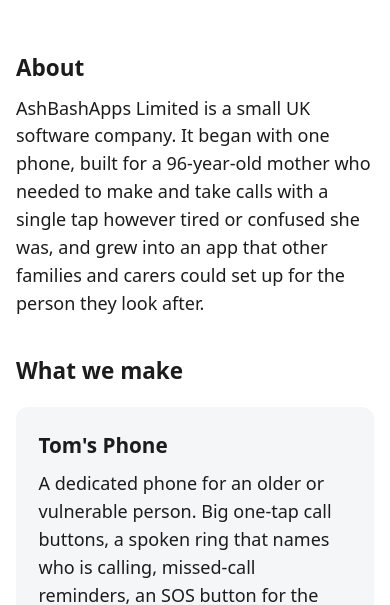
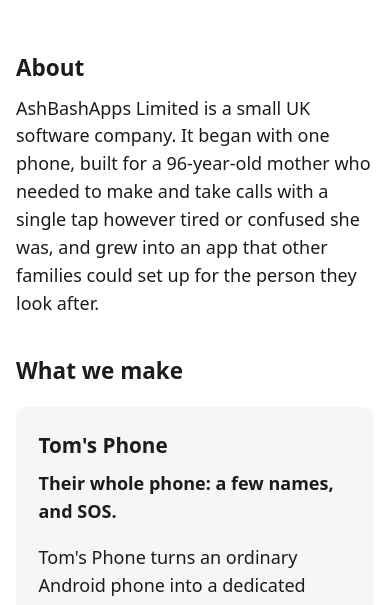
Before and after one commit to ashleybenns/ashbashapps-site, a plain HTML site: page index.html in a window 390 px wide. Shown: the part 179-784 px from the top of the page. Drawn offline with Linux system fonts and the light colour scheme.

Commit message:
Tom's Phone card: the tag line and the listing's description; no 'carer'
Co-Authored-By: Claude Fable 5.1 <noreply@anthropic.com>

```diff
--- a/index.html
+++ b/index.html
@@ -4,7 +4,7 @@
   <meta charset="utf-8">
   <meta name="viewport" content="width=device-width, initial-scale=1">
   <title>AshBashApps</title>
-  <meta name="description" content="AshBashApps Limited makes Tom's Phone, an Android phone app for older people, set up and looked after by family or a carer.">
+  <meta name="description" content="AshBashApps Limited makes Tom's Phone: one-tap calling and an SOS button for someone you look after, on an ordinary Android phone. You set it up.">
   <link rel="canonical" href="https://ashbashapps.com/">
   <style>
     :root {
@@ -71,14 +71,15 @@
 
     <section aria-labelledby="about">
       <h2 id="about">About</h2>
-      <p>AshBashApps Limited is a small UK software company. It began with one phone, built for a 96-year-old mother who needed to make and take calls with a single tap however tired or confused she was, and grew into an app that other families and carers could set up for the person they look after.</p>
+      <p>AshBashApps Limited is a small UK software company. It began with one phone, built for a 96-year-old mother who needed to make and take calls with a single tap however tired or confused she was, and grew into an app that other families could set up for the person they look after.</p>
     </section>
 
     <section aria-labelledby="apps">
       <h2 id="apps">What we make</h2>
       <div class="card">
         <h3>Tom's Phone</h3>
-        <p>A dedicated phone for an older or vulnerable person. Big one-tap call buttons, a spoken ring that names who is calling, missed-call reminders, an SOS button for the emergency services, and a medical card for responders. A family member or carer sets it up and looks after it; the person using it sees only their home screen. Works without an account and keeps its data on the phone.</p>
+        <p><strong>Their whole phone: a few names, and SOS.</strong></p>
+        <p>Tom's Phone turns an ordinary Android phone into a dedicated phone for an older or vulnerable person, set up and looked after by you. They see one screen: their name, a few large buttons with the names of the people they call, and an SOS button. The ring says their name; a missed call from you can be repeated out loud until a call between you connects; SOS calls the emergency services after a deliberate confirmation, and starts in test; their medical information is there for whoever comes to help. No account, no analytics, and names, numbers and medical information stay on the phone. Free for 30 days, then £20 once or £1 a month, in the UK.</p>
         <ul class="links">
           <li><a href="https://www.toms-phone.com/">Tom's Phone website</a></li>
           <li><a href="https://www.toms-phone.com/support">Setup guide and support</a></li>
```
